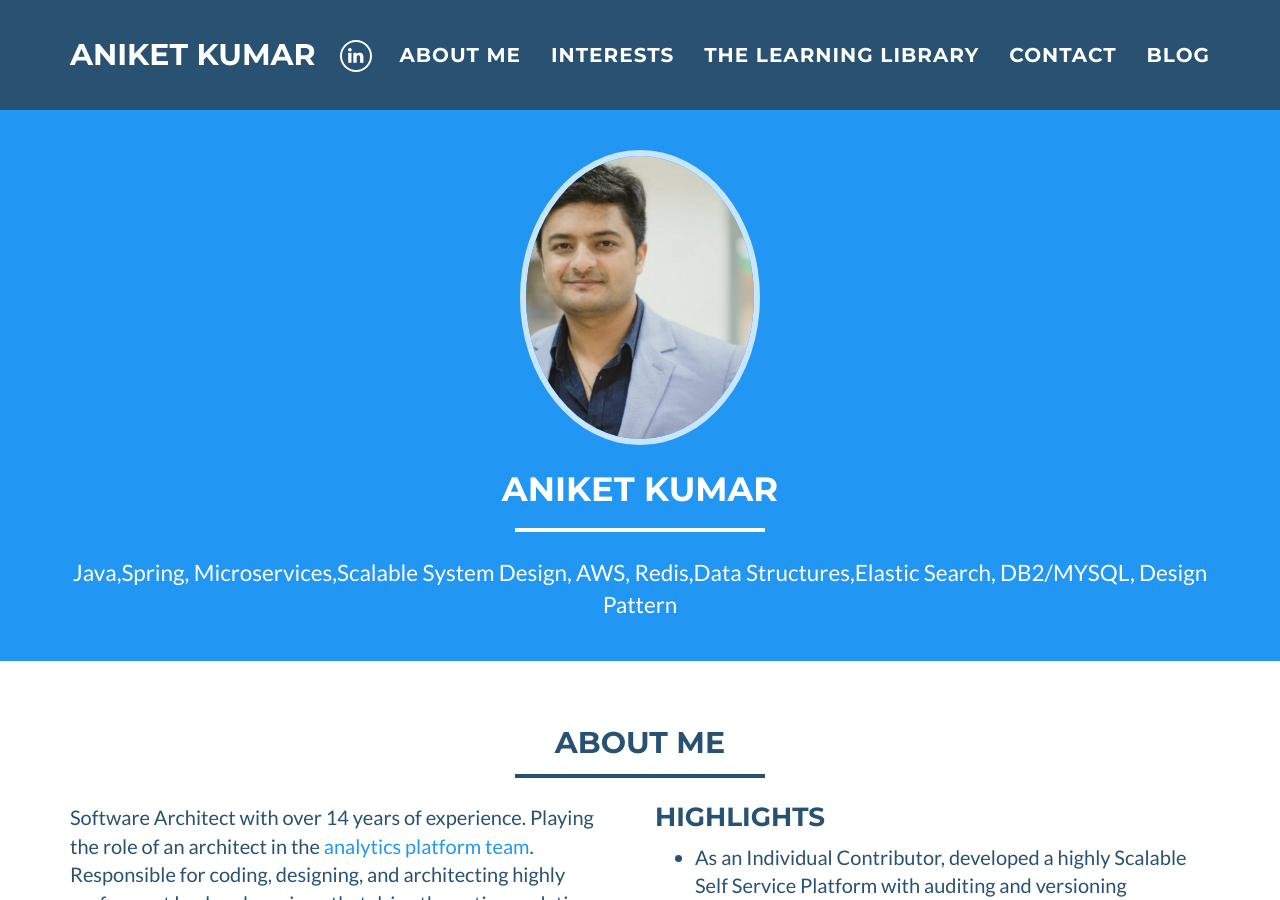
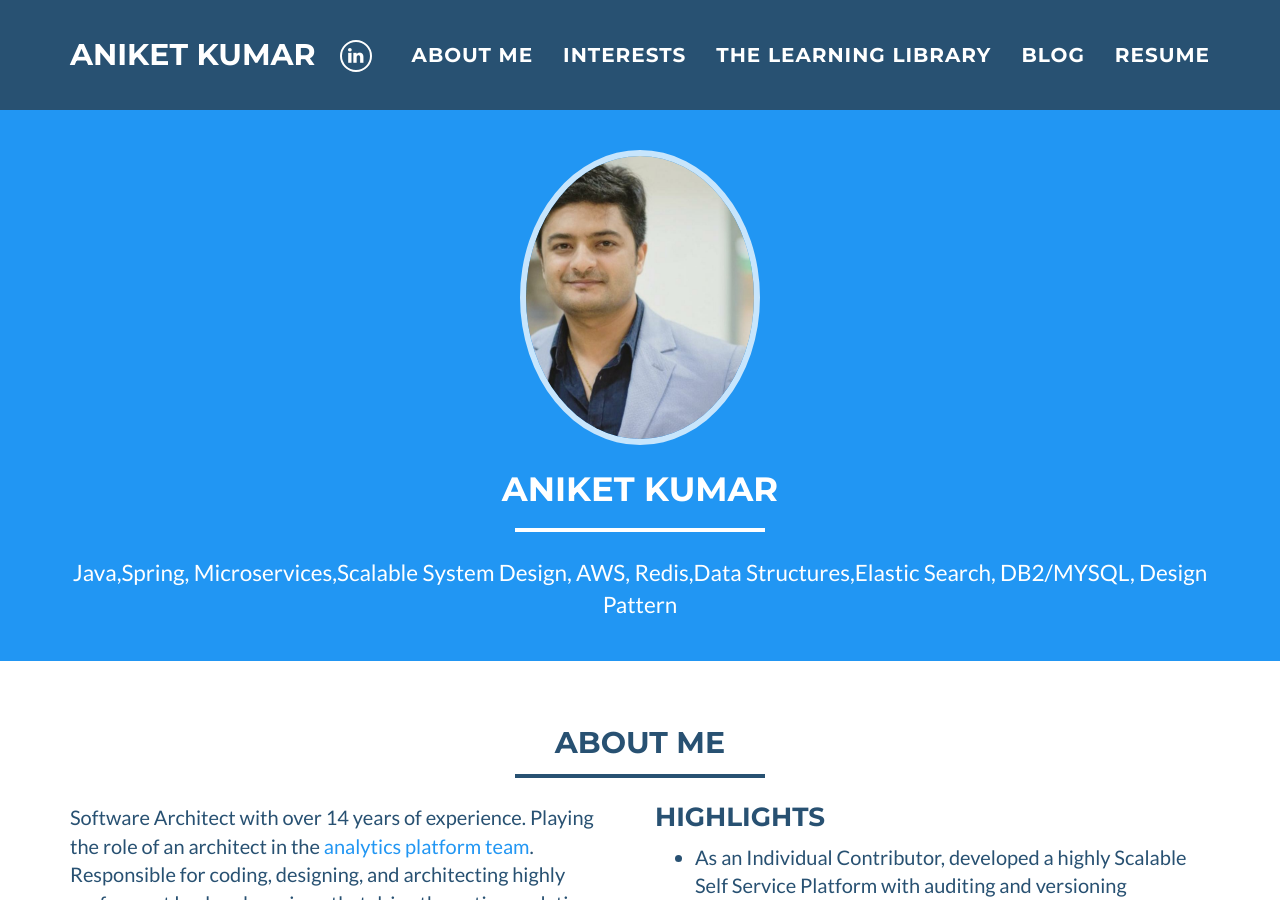
Before and after one commit to 007aniketkumar/007aniketkumar.github.io, a Jekyll site: the page built from index.html, in a window 1280 px wide and 900 px high. Built offline with Jekyll 4.4.1, drawn with Linux system fonts in a browser that asks for light colours.

Commit message:
Update default.html

```diff
--- a/_layouts/default.html
+++ b/_layouts/default.html
@@ -64,12 +64,13 @@
                    <li class="page-scroll">
                        <a href="#reading_list">The Learning Library</a>
                    </li>
-                   <li class="page-scroll">
-                       <a href="#contact">Contact</a>
-                   </li>
-                <li class="page-scroll">
+                    <li class="page-scroll">
                        <a href="https://medium.com/the-scalable-system-design">Blog</a>
                    </li>
+                   <li class="page-scroll">
+                       <a href="#contact">Resume</a>
+                   </li>
+
                </ul>
            </div>
            <!-- /.navbar-collapse -->
```
